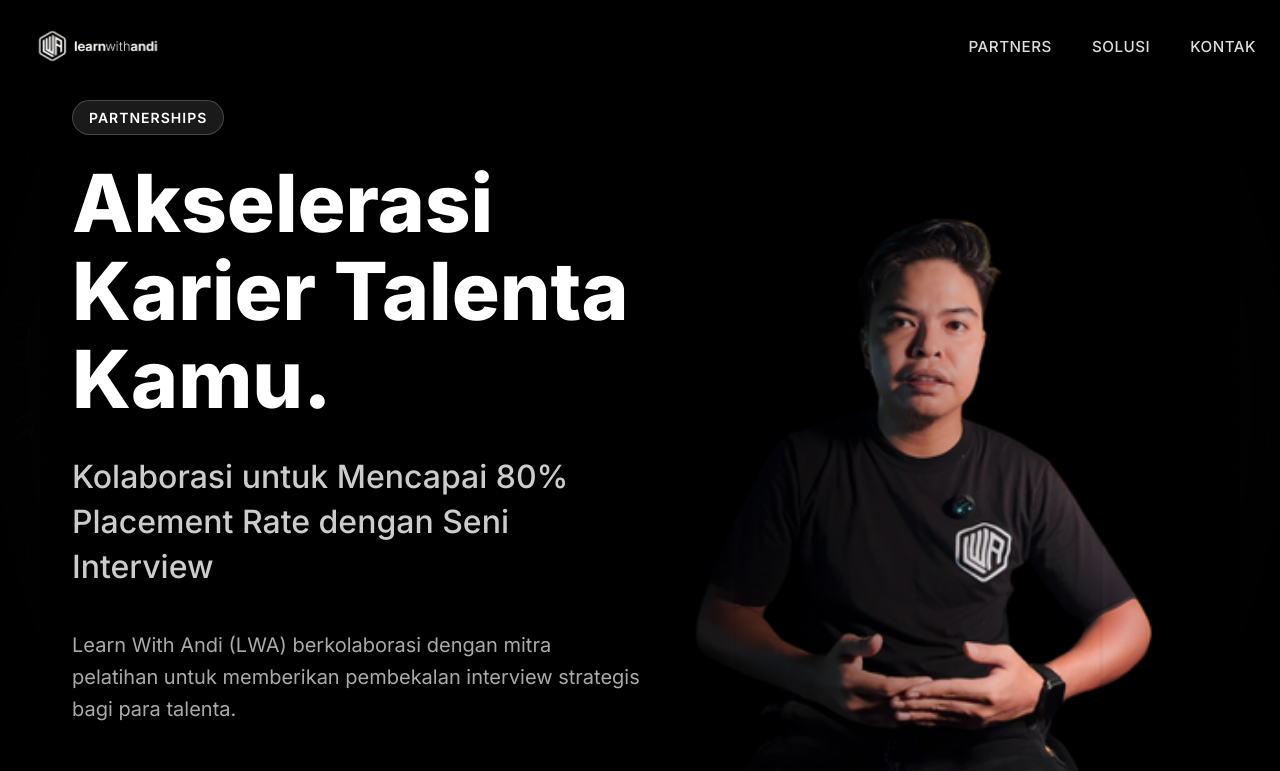
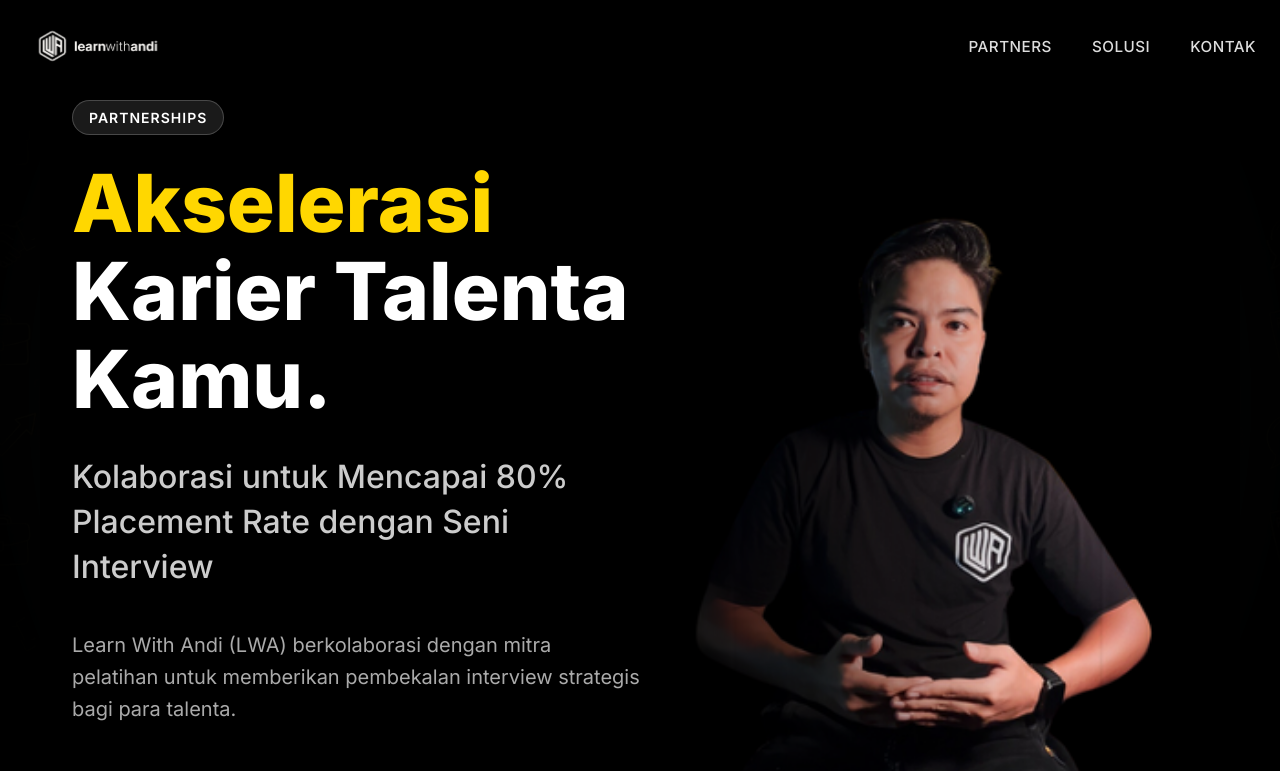
Before and after one commit to alvianzf/learnwithandi.com, a Next.js app: page /partnership in a window 1280 px wide. Shown: the top 771 px of the page. Built offline with nearby package versions, Linux system fonts and the light colour scheme.

Commit message:
feat: style 'Akselerasi' in yellow on partnership hero

```diff
--- a/src/components/sections/marketing/PartnershipHero.tsx
+++ b/src/components/sections/marketing/PartnershipHero.tsx
@@ -23,9 +23,10 @@
           <div className={styles.badge}>
             {hero.badge}
           </div>
-          <h1 className={styles.headline}>
-            {hero.headline}
-          </h1>
+          <h1
+            className={styles.headline}
+            dangerouslySetInnerHTML={{ __html: hero.headline }}
+          />
           <h2 className={styles.subHeadlineMain}>{hero.subHeadline}</h2>
           <p className={styles.description}>{hero.description}</p>
 
--- a/src/data/content.ts
+++ b/src/data/content.ts
@@ -446,7 +446,7 @@
   partnership: {
     hero: {
       badge: "Partnerships",
-      headline: "Akselerasi Karier Talenta Kamu.",
+      headline: "<span style=\"color: var(--color-accent-yellow)\">Akselerasi</span> Karier Talenta Kamu.",
       subHeadline: "Kolaborasi untuk Mencapai 80% Placement Rate dengan Seni Interview",
       description: "Learn With Andi (LWA) berkolaborasi dengan mitra pelatihan untuk memberikan pembekalan interview strategis bagi para talenta.",
       primaryCta: {
```
